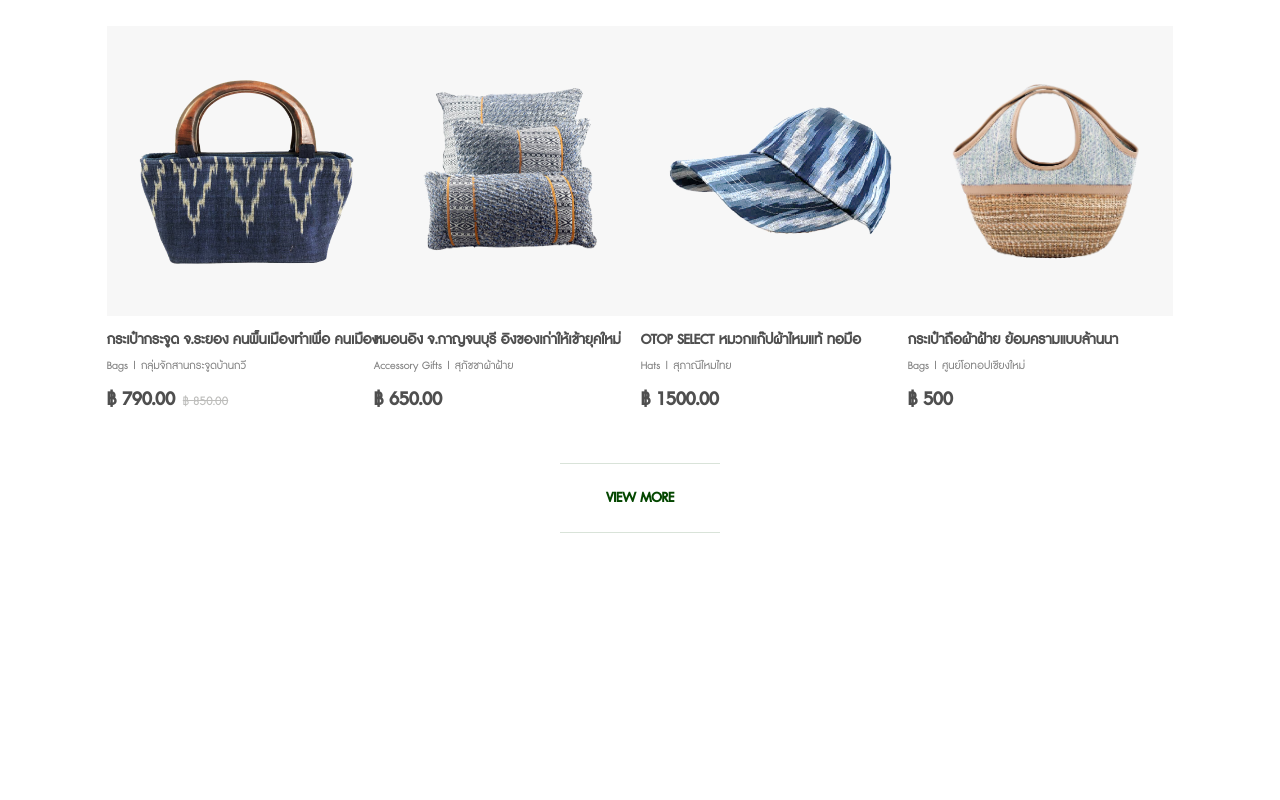
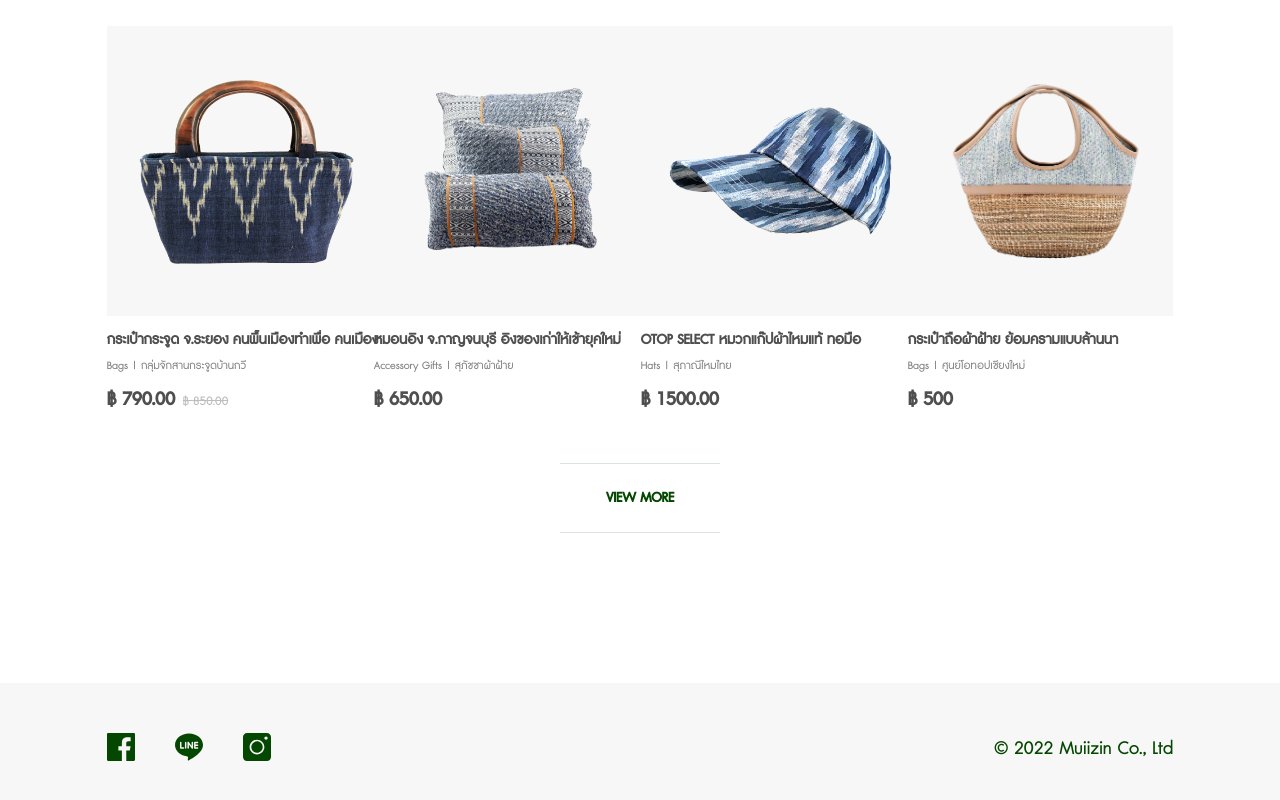
Before and after one commit to baskittisak/muiizin-website, a React (Create React App) app: page / in a window 1280 px wide. Shown: the part 2158-2958 px from the top of the page. Before the commit the page ends 2841 px from the top, so only its background shows below. Built offline with nearby package versions, Linux system fonts and the light colour scheme.

Commit message:
[ADD] Footer

```diff
--- /dev/null
+++ b/src/center_components/layout/Footer.js
@@ -0,0 +1,45 @@
+import { memo } from "react";
+import styled from "styled-components";
+import { Row, Col, Space } from "antd";
+import Typography from "../../center_components/Typography";
+import Icon from "@ant-design/icons";
+import { ReactComponent as facebook_icon } from "../../assets/icons/facebook.svg";
+import { ReactComponent as line_icon } from "../../assets/icons/line.svg";
+import { ReactComponent as instagram_icon } from "../../assets/icons/instagram.svg";
+
+const FooterContainer = styled(Row)`
+  height: 125px;
+  max-width: 1440px;
+  background-color: #f7f7f7;
+  padding: 50px 0;
+
+  .ant-col {
+    display: flex;
+    align-items: center;
+    justify-content: space-between;
+  }
+`;
+
+const IconSocial = styled(Icon)`
+  cursor: pointer;
+  font-size: 28px;
+`;
+
+const Footer = () => {
+  return (
+    <FooterContainer>
+      <Col span={20} offset={2}>
+        <Space size={40}>
+          <IconSocial component={facebook_icon} />
+          <IconSocial component={line_icon} />
+          <IconSocial component={instagram_icon} />
+        </Space>
+        <Typography fontSize={24} lineHeight={26} color="#044700">
+          © 2022 Muiizin Co., Ltd
+        </Typography>
+      </Col>
+    </FooterContainer>
+  );
+};
+
+export default memo(Footer);
--- a/src/components/home/Home.js
+++ b/src/components/home/Home.js
@@ -1,6 +1,7 @@
 import { memo } from "react";
 import styled from "styled-components";
 import Navbar from "../../center_components/layout/Navbar";
+import Footer from "../../center_components/layout/Footer";
 import Banner from "./Banner";
 import Quote from "./Quote";
 import Story from "./Story";
@@ -25,6 +26,7 @@ const Home = () => {
       <Quote />
       <Story />
       <ShortListProduct title="New arrivals" />
+      <Footer />
     </Container>
   );
 };
```
